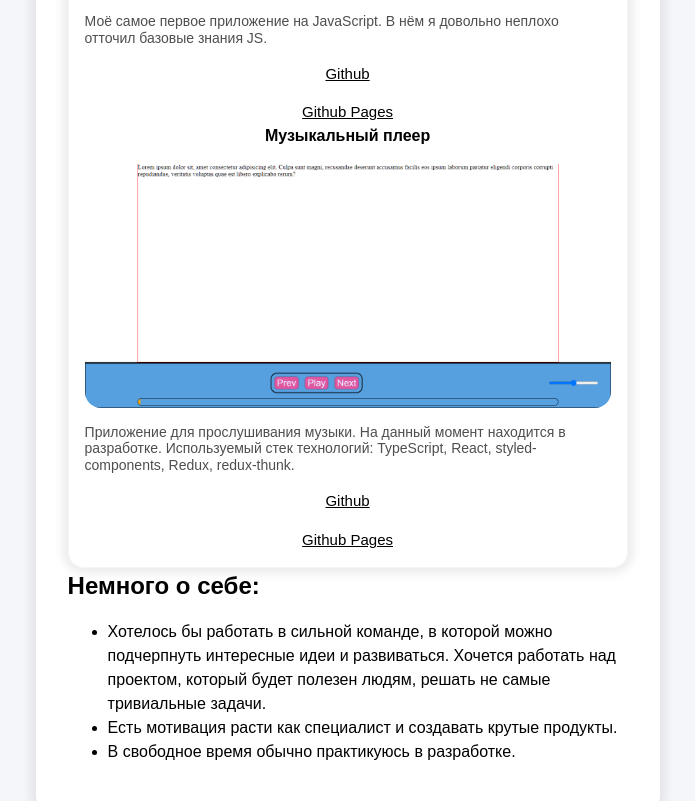
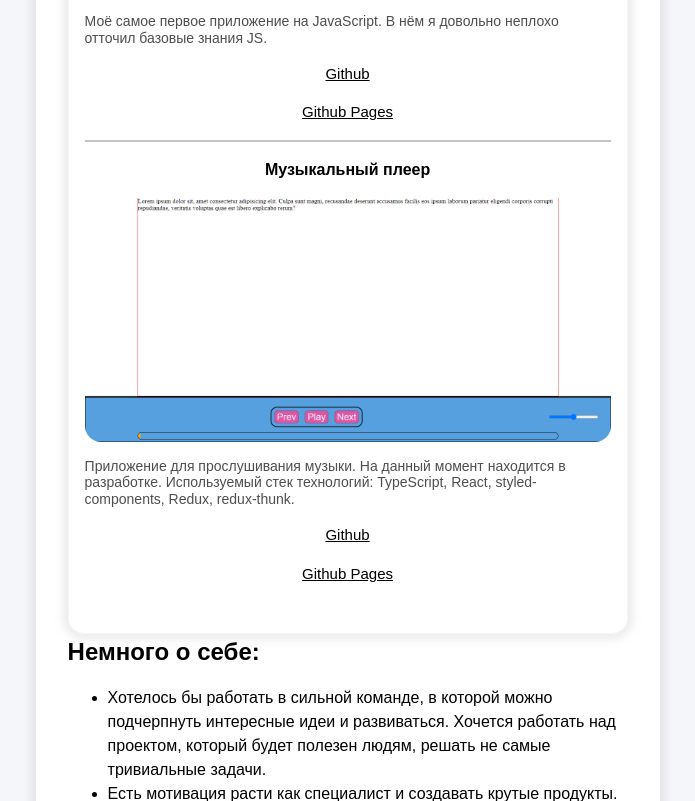
Before and after one commit to yazmeyaa/resume, a plain HTML site: page index.html in a window 1280 px wide. Shown: the part 863-1664 px from the top of the page, without its empty margins (483-1178 px from the left). Drawn offline with Linux system fonts and the light colour scheme.

Commit message:
It is full complated?

```diff
--- a/page.css
+++ b/page.css
@@ -121,6 +121,13 @@
     flex-direction: column;
     justify-content: center;
     align-items: center;
+    border-bottom: 2px solid #c4c4c4;
+    padding-bottom: 1rem;
+    margin-bottom: 1rem;
+}
+.signle_project:last-child{
+    border-bottom: none;
+    margin-bottom: none;
 }
 
 .single_project_title {
```
